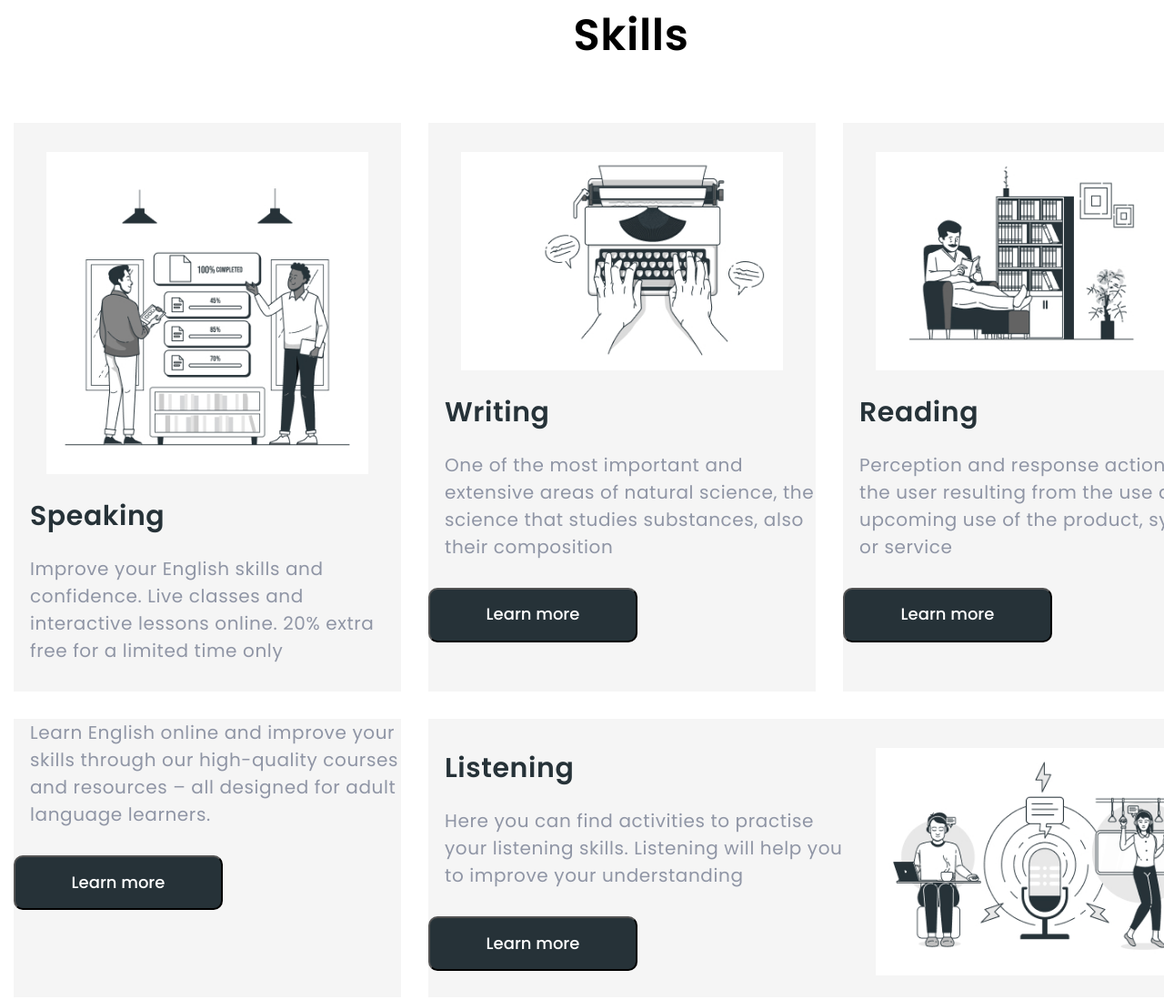
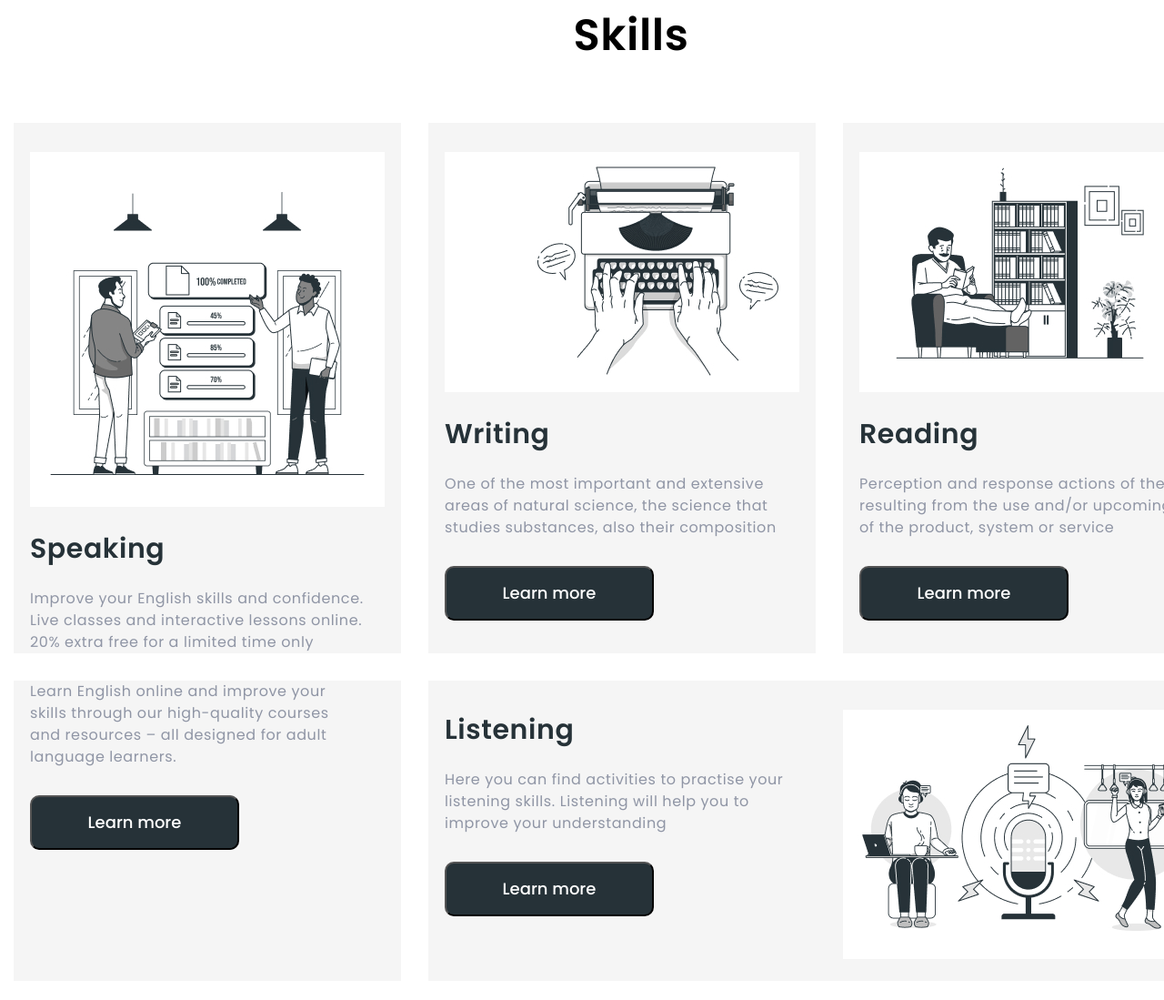
Before and after one commit to aleksander-omelchuk/Britlex, a plain HTML site: page index.html in a window 1280 px wide. Shown: the part 905-2004 px from the top of the page at 91% size. Drawn offline with nearby package versions, Linux system fonts and the light colour scheme.

Commit message:
skills-finish

```diff
--- a/css/style.css
+++ b/css/style.css
@@ -151,13 +151,13 @@ body {
 
   background-color: #f5f5f5;
 }
-.img-card {
-  margin-left: auto;
-  margin-right: auto;
-  padding: 32px 18px 24px;
-}
 .card-speaking {
   order: 0;
+}
+.img-speaking {
+  box-sizing: content-box;
+  width: 390px;
+  padding: 32px 18px 24px;
 }
 .card-speaking-text {
   order: 3;
@@ -165,8 +165,18 @@ body {
 .card-writing {
   order: 1;
 }
+.img-writing {
+  box-sizing: content-box;
+  width: 390px;
+  padding: 32px 18px 24px;
+}
 .card-reading {
   order: 2;
+}
+.img-reading {
+  box-sizing: content-box;
+  width: 390px;
+  padding: 32px 18px 24px;
 }
 .card-listening {
   display: flex;
@@ -175,6 +185,11 @@ body {
   align-content: stretch;
   justify-content: flex-end;
   width: 882px;
+}
+.img-listening {
+  box-sizing: content-box;
+  width: 408px;
+  padding: 32px 18px 24px;
 }
 .text-listening {
   display: block;
@@ -188,8 +203,22 @@ body {
   color: var(--title-text-color);
 }
 .paragraph {
-  margin-left: 18px;
-  margin-bottom: 30px;
+  font-size: 16px;
+}
+.description-speaking {
+  margin: 20px 40px 0 18px;
+}
+.description-speaking-second {
+  margin: 0 61px 30px 18px;
+}
+.description-writing {
+  margin: 20px 40px 30px 18px;
+}
+.description-reading {
+  margin: 20px 20px 30px 18px;
+}
+.description-listening {
+  margin: 20px 40px 30px 18px;
 }
 .button {
   font-family: var(--main-font);
@@ -198,6 +227,7 @@ body {
   font-weight: 500;
   font-size: 18px;
   padding: 15px 51px;
+  margin-left: 18px;
 
   color: var(--main-background-color);
   background-color: var(--button-background-color);
--- a/index.html
+++ b/index.html
@@ -64,21 +64,21 @@
           <ul class="cards">
             <li class="link card-set card-speaking">
               <img
-                class="img-card"
+                class="img-speaking"
                 src="./images/goal.jpg"
                 alt="Speaking"
                 width="390"
                 height="390"
               />
               <h3 class="title-subtitle">Speaking</h3>
-              <p class="paragraph">
+              <p class="paragraph description-speaking">
                 Improve your English skills and confidence. Live classes and
                 interactive lessons online. 20% extra free for a limited time
                 only
               </p>
             </li>
             <li class="card-set card-speaking-text">
-              <p class="paragraph">
+              <p class="paragraph description-speaking-second">
                 Learn English online and improve your skills through our
                 high-quality courses and resources – all designed for adult
                 language learners.
@@ -87,14 +87,14 @@
             </li>
             <li class="link card-set card-writing">
               <img
-                class="img-card"
+                class="img-writing"
                 src="./images/typewriter.jpg"
                 alt="Writing"
                 width="390"
                 height="264"
               />
               <h3 class="title-subtitle">Writing</h3>
-              <p class="text-speaking paragraph">
+              <p class="paragraph description-writing">
                 One of the most important and extensive areas of natural
                 science, the science that studies substances, also their
                 composition
@@ -104,14 +104,14 @@
 
             <li class="link card-set card-reading">
               <img
-                class="img-card"
+                class="img-reading"
                 src="./images/house.jpg"
                 alt="Reading"
                 width="390"
                 height="264"
               />
               <h3 class="title-subtitle">Reading</h3>
-              <p class="text-speaking paragraph">
+              <p class="text-speaking paragraph description-reading">
                 Perception and response actions of the user resulting from the
                 use and/or upcoming use of the product, system or service
               </p>
@@ -119,7 +119,7 @@
             </li>
             <li class="link card-set card-listening">
               <img
-                class="img-card"
+                class="img-listening"
                 src="./images/podcast.jpg"
                 alt="Listening"
                 width="408"
@@ -127,7 +127,7 @@
               />
               <div class="text-listening">
                 <h3 class="title-subtitle">Listening</h3>
-                <p class="paragraph">
+                <p class="paragraph description-listening">
                   Here you can find activities to practise your listening
                   skills. Listening will help you to improve your understanding
                 </p>
```
